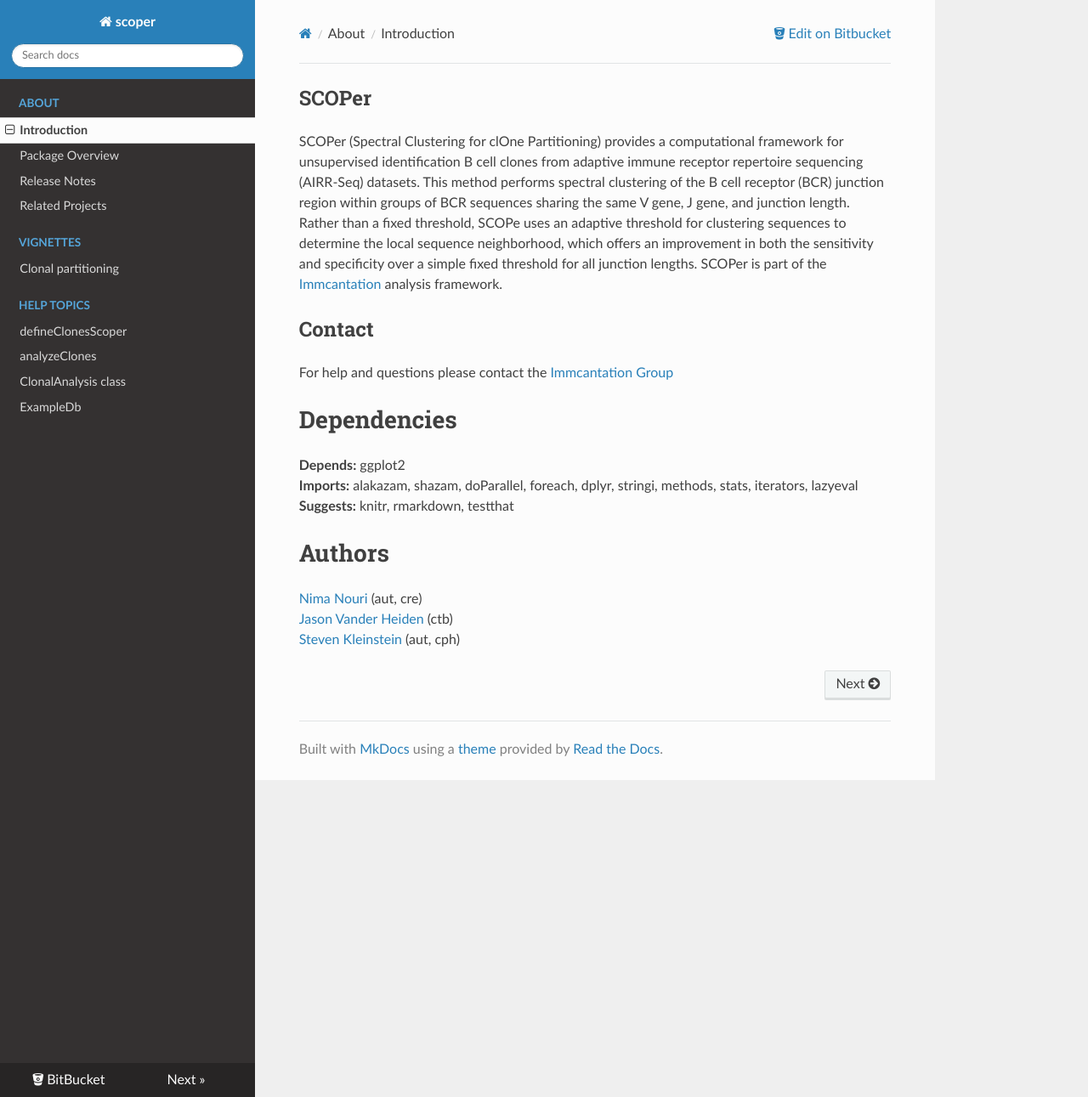
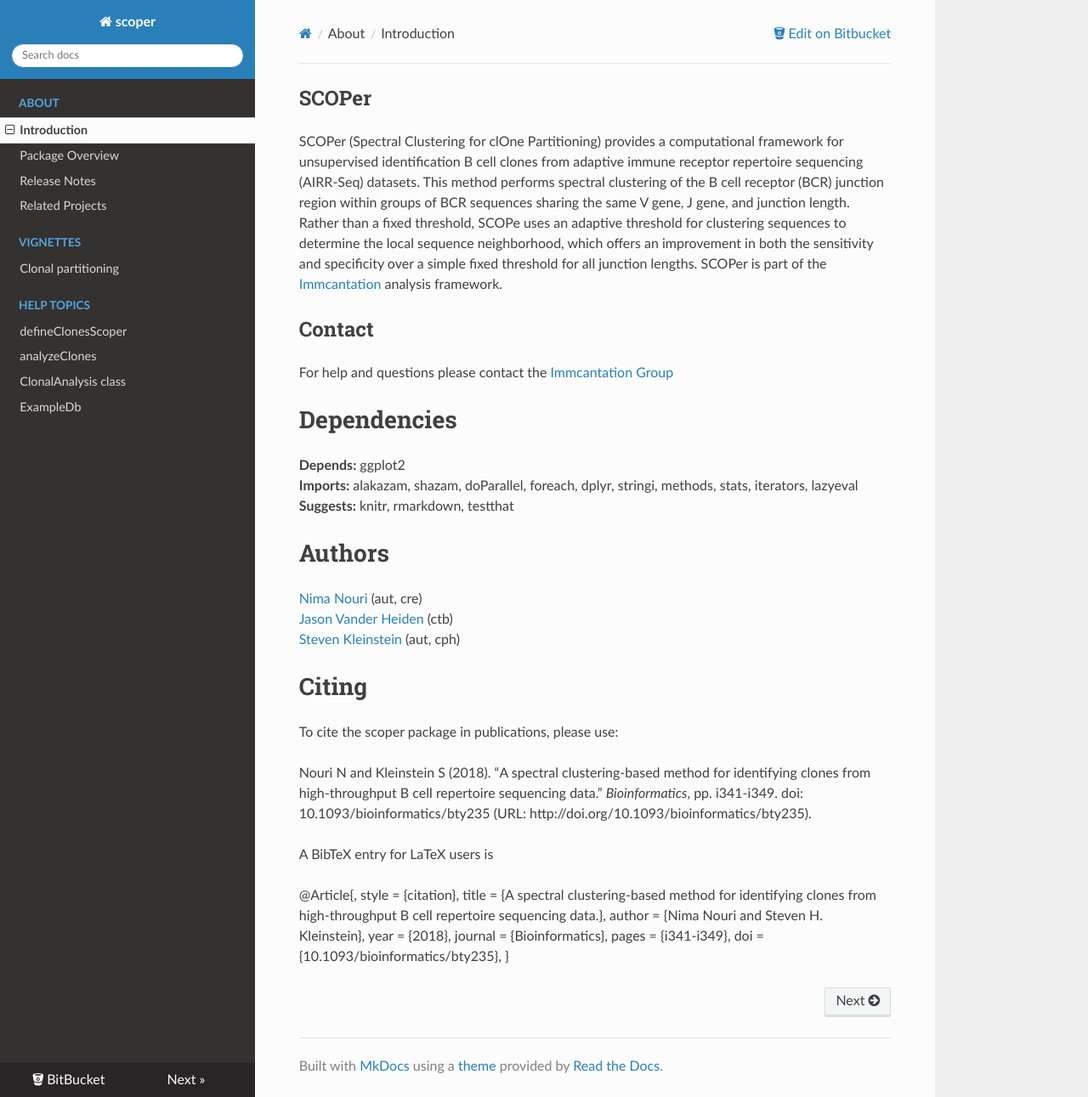
Before and after one commit to immcantation/scoper, an MkDocs documentation site: the page built from docs/index.md, in a window 1280 px wide and 1291 px high. Shown: the whole window at 85% size. Built offline with MkDocs 1.6.1, drawn with Linux system fonts in a browser that asks for light colours; nearby versions of some CDN libraries; old or Windows-style settings are respelled for this version of MkDocs.

Commit message:
added a reference to description.

```diff
--- a/docs/index.md
+++ b/docs/index.md
@@ -29,3 +29,25 @@ For help and questions please contact the [Immcantation Group](mailto:immcantati
 [Nima Nouri](mailto:nima.nouri@yale.edu) (aut, cre)
 [Jason Vander Heiden](mailto:jason.vanderheiden@yale.edu) (ctb)
 [Steven Kleinstein](mailto:steven.kleinstein@yale.edu) (aut, cph)
+
+
+# Citing
+
+
+To cite the scoper package in publications, please use:
+
+Nouri N and Kleinstein S (2018). “A spectral clustering-based method for identifying clones from high-throughput B cell repertoire sequencing data.”
+_Bioinformatics_, pp. i341-i349. doi: 10.1093/bioinformatics/bty235 (URL: http://doi.org/10.1093/bioinformatics/bty235).
+
+A BibTeX entry for LaTeX users is
+
+  @Article{,
+    style = {citation},
+    title = {A spectral clustering-based method for identifying clones
+                    from high-throughput B cell repertoire sequencing data.},
+    author = {Nima Nouri and Steven H. Kleinstein},
+    year = {2018},
+    journal = {Bioinformatics},
+    pages = {i341-i349},
+    doi = {10.1093/bioinformatics/bty235},
+  }
```
Also changed, not shown: 1 other file.
